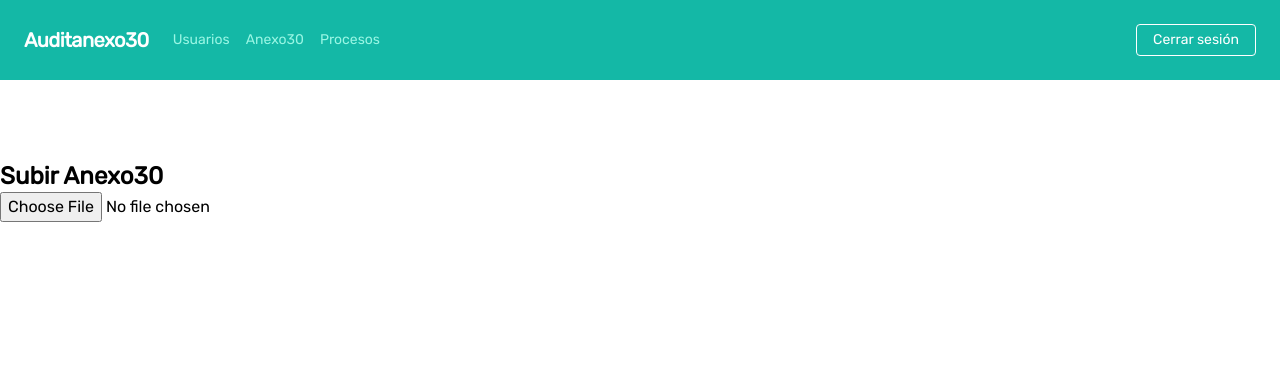
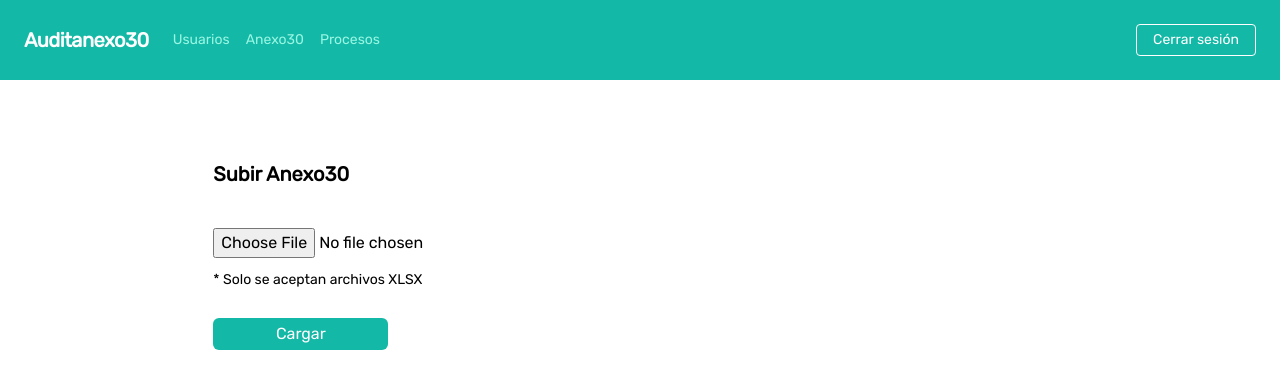
Before and after one commit to marceloguiot/frontvue1, a Vue app: page /anexo30 in a window 1280 px wide. Shown: the top 388 px of the page. Built offline with nearby package versions, Linux system fonts and the light colour scheme.

Commit message:
Update Anexo.vue

```diff
--- a/src/views/Anexo.vue
+++ b/src/views/Anexo.vue
@@ -26,10 +26,14 @@
     </div>
   </div>
 </nav>
-  <div class="flex flex-col">
-  <span class="text-2xl font-semibold mt-20">Subir Anexo30</span>
-  <input type="file" />
+  <div class="flex flex-col w-4/6 mx-auto">
 
+  <span class="text-xl font-semibold mt-20">Subir Anexo30</span>
+  <form @submit.prevent="enviar" class="flex flex-col w-4/6">
+  <input class="mt-10" id="nfile" type="file" accept="application/vnd.openxmlformats-officedocument.spreadsheetml.sheet, application/vnd.ms-excel" />
+  <span class="text-sm mt-3">* Solo se aceptan archivos XLSX</span>
+  <input type="submit" class="mt-7 text-white mb-10 hover:cursor-pointer w-[175px] h-8 rounded-md hover:bg-teal-600 p-1 bg-teal-500" value="Cargar"/>
+  </form>
   </div>
   </div>
 </template>
@@ -42,6 +46,16 @@ import axios from 'axios'
 
 const router = useRouter();
 
+const enviar = () =>{
+  const formData = new FormData();
+        formData.append('file', document.getElementById('nfile').files[0]);
+        const headers = { 'Content-Type': 'multipart/form-data' };
+        axios.post('https://auditanexo30-c50565cdd95d.herokuapp.com/orders/anexo/', formData, { headers }).then((res) => {
+          res.data.files; // binary representation of the file
+          res.status; // HTTP status
+        });
+}
+
 const mover = (ruta) =>{
   router.push('/'+ruta);
 }
@@ -49,4 +63,5 @@ const mover = (ruta) =>{
 const salir = () => {
   router.push('/');
 }
+
 </script>
```
